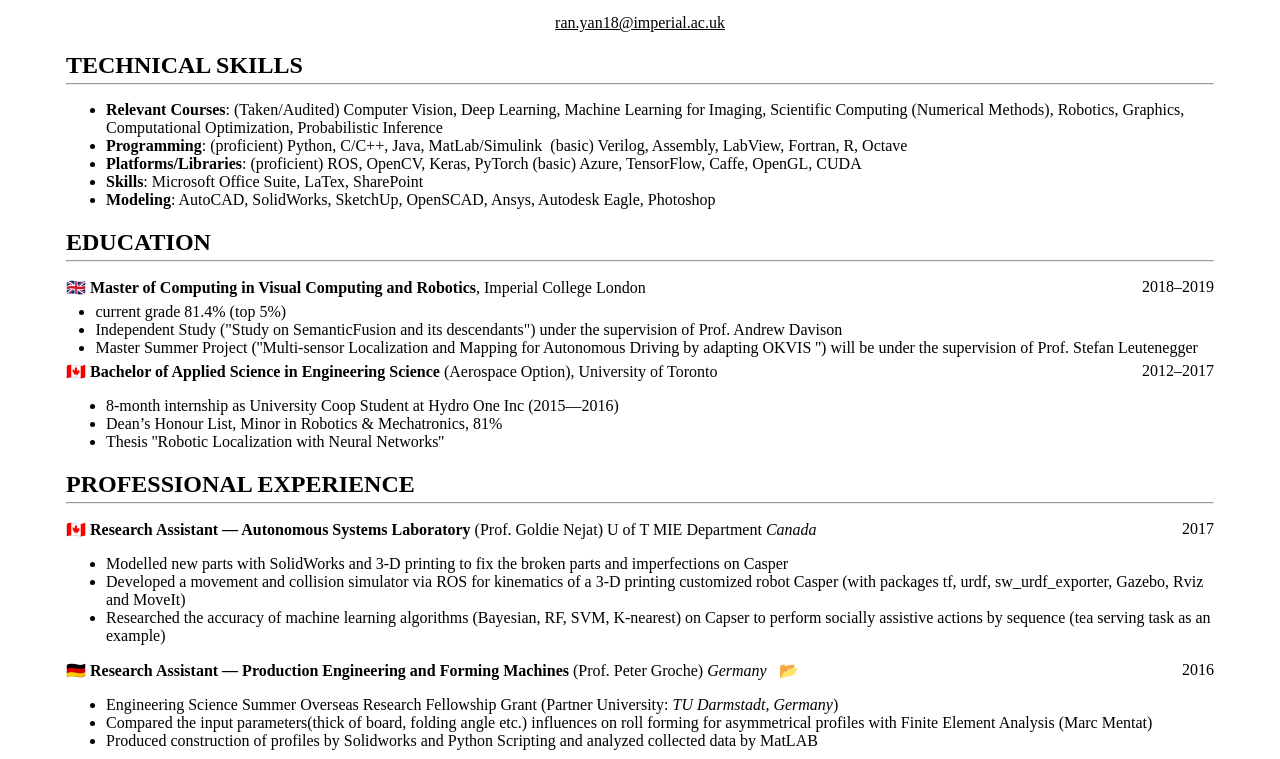
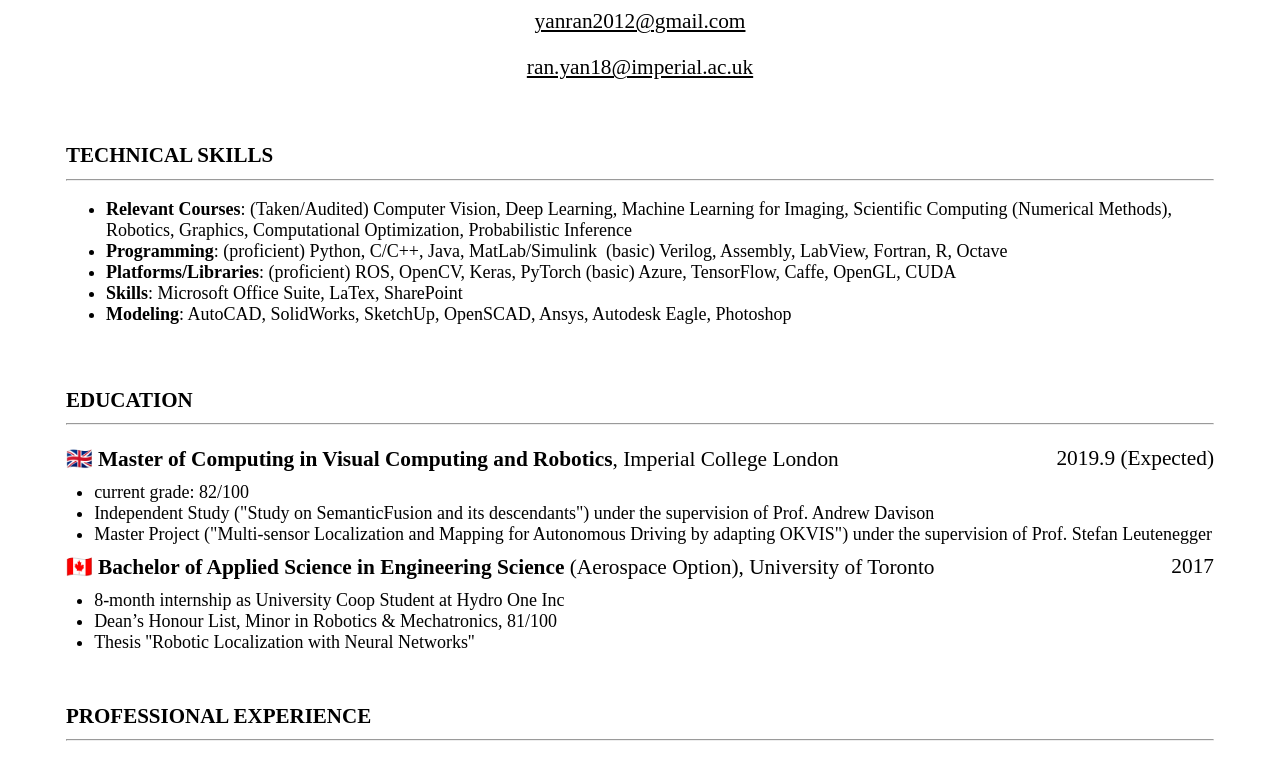
Before and after one commit to bitterengsci/bitterengsci.github.io, a plain HTML site: page index.html in a window 1280 px wide. Shown: the part 111-870 px from the top of the page. Drawn offline with Linux system fonts and the light colour scheme.

Commit message:
almost done

```diff
--- a/index.html
+++ b/index.html
@@ -31,6 +31,8 @@
         <h1 style="text-align: center;"><strong>RAN (Carrie) YAN</strong></h1>
         <p style="text-align: center;"><span style="color: #000000;"><a style="color: #000000; text-decoration: underline;" href="mailto:yanran2012@gmail.com">yanran2012@gmail.com</a></span></p>
         <p style="text-align: center;"><span style="color: #000000;"><a style="color: #000000; text-decoration: underline;" href="mailto:ran.yan18@imperial.ac.uk">ran.yan18@imperial.ac.uk</a></span></p>
+
+
         <h2>TECHNICAL SKILLS</h2>
         <hr />
         <ul>
@@ -45,17 +47,17 @@
         <h2>EDUCATION</h2>
         <hr />
         <p style='text-align: left'><strong>🇬🇧 Master of Computing in Visual Computing and Robotics</strong>, Imperial College London
-                <span style="float:right;"> 2018&ndash;2019 </span> </p>
+                <span style="float:right;"> 2019.9 (Expected) </span> </p>
         <ul style="margin:-0.66em">
-        <li>current grade 81.4% (top 5%)</li>
+        <li> current grade: 82/100 </li>
         <li>Independent Study ("Study on SemanticFusion and its descendants") under the supervision of Prof. Andrew Davison</li>
-        <li>Master Summer Project (''Multi-sensor Localization and Mapping for Autonomous Driving by adapting OKVIS '') will be under the supervision of Prof. Stefan Leutenegger</li>
-        </ul style="margin:-0.66em">
+        <li>Master Project ("Multi-sensor Localization and Mapping for Autonomous Driving by adapting OKVIS") under the supervision of Prof. Stefan Leutenegger</li>
+        </ul>
         <p style='text-align: left'><strong>🇨🇦 Bachelor of Applied Science in Engineering Science</strong> (Aerospace Option), University of Toronto
-                <span style="float:right;">2012&ndash;2017</span> </p>
-        <ul>
-        <li>8-month internship as University Coop Student at Hydro One Inc (2015&mdash;2016)</li>
-        <li>Dean&rsquo;s Honour List, Minor in Robotics &amp; Mechatronics, 81%</li>
+                <span style="float:right;">2017</span> </p>
+        <ul style="margin:-0.66em">
+        <li>8-month internship as University Coop Student at Hydro One Inc</li>
+        <li>Dean&rsquo;s Honour List, Minor in Robotics &amp; Mechatronics, 81/100 </li>
         <li>Thesis ''Robotic Localization with Neural Networks''</li>
         </ul>
 
@@ -70,7 +72,7 @@
         <li>Researched the accuracy of machine learning algorithms (Bayesian, RF, SVM, K-nearest) on Capser to perform socially assistive actions by sequence (tea serving task as an example)</li>
         </ul>
 
-        <p><strong>🇩🇪 Research Assistant &mdash; Production Engineering and Forming Machines </strong>(Prof. Peter Groche) <em>Germany</em>    &nbsp;   <a href="Slides/2016Darmstadt.pptx">📂</a>
+        <p><strong>🇩🇪 Research Assistant &mdash; Production Engineering and Forming Machines </strong>(Prof. Peter Groche) <em>Germany</em>    &nbsp;<a href="Slides/2016Darmstadt.pptx">📂</a>
                 <span style="float:right;">2016</span></p>
         <ul style="margin-top:-0.66em, margin-bottom: 0.33em">
         <li>Engineering Science Summer Overseas Research Fellowship Grant (Partner University: <em>TU Darmstadt, Germany</em>)</li>
@@ -78,7 +80,7 @@
         <li>Produced construction of profiles by Solidworks and Python Scripting and analyzed collected data by MatLAB</li>
         </ul>
 
-        <p><strong>🇨🇦 Research Assistant &mdash; Flight Simulation and Control Lab </strong>(Prof Hugh H.T. Liu) UTIAS <em>Canada</em>               &nbsp;     <a href="Slides/2015UTIAS.pdf">📂</a>
+        <p><strong>🇨🇦 Research Assistant &mdash; Flight Simulation and Control Lab </strong>(Prof Hugh H.T. Liu) UTIAS <em>Canada</em>               &nbsp;<a href="Slides/2015UTIAS.pdf">📂</a>
                 <span style="float:right;"> 2015 </span></p>
         <ul style="margin-top:-0.66em, margin-bottom: 0.33em">
         <li>Designed and simulated PID controllers for quad-rotors with trial-and-error, Ziegler Nichols and root locus method with Matlab Toolbox and implemented controllers onto a indoor platform and constructed adjustments</li>
@@ -87,13 +89,15 @@
 
         <h2><strong>ENGINEERING DESIGN</strong></h2>
         <hr />
-        <p><strong>🇺🇸 Robots and Cameras for Automated Plant Phenotyping</strong>, Robotics Institute, <em>Carnegie Mellon University, US</em>      &nbsp;   <a href="Slides/2017OurCs.pdf">📂</a>
+
+        <p><strong>🇺🇸 Robots and Cameras for Automated Plant Phenotyping</strong>, Robotics Institute, <em>Carnegie Mellon University, US</em>      &nbsp;<a href="Slides/2017OurCs.pdf">📂</a>
                 <span style="float:right;">2017</span></p>
         <ul style="margin-top:-0.66em, margin-bottom: 0.33em">
         <li>Applied different feature descriptors to count the number of mature grapes in video sequences, using OpenCV</li>
         <li>Added an SVM classifier to filter out false positives, and reported final predictions on the level of mature in each area of the farm</li>
         </ul>
-        <p><strong>🇯🇵 Sumo Robot to Combat with the Enemy</strong>, <em>Tohoku University Engineering Summer Program (TESP), Japan</em>         &nbsp; <a href="Slides/2017TESP.pdf">📂</a>
+
+        <p><strong>🇯🇵 Sumo Robot to Combat with the Enemy</strong>, <em>Tohoku University Engineering Summer Program (TESP), Japan</em>         &nbsp;<a href="Slides/2017TESP.pdf">📂</a>
                 <span style="float:right;">2017</span></p>
         <ul style="margin-top:-0.66em, margin-bottom: 0.33em">
         <li>Nominated by Prof. Timothy D Barfoot</li>
@@ -102,6 +106,7 @@
 
         <h2><strong>EXTRACURRICULAR ACTIVITIES</strong></h2>
         <hr />
+
         <p><strong>Volunteer Experience:</strong>
         <ul style="margin-top:-0.66em, margin-bottom: 0.33em">
         <li>City of Toronto Nuit Blanche (Year 2017)
@@ -126,23 +131,29 @@
         <hr />
         <p>Reference upon request.</p>
         <p>&nbsp;</p>
+
         <p>Prof. Andrew Davison (independent study supervisor, Master)</p>
             <p style="padding-left: 30px;">Professor of Robot Vision at Imperial College London</p>
             <p style="padding-left: 30px;">Director of the Dyson Robotics Laboratory</p>
-        <p style="padding-left: 30px;"><a href="mailto:ajd@doc.ic.ac.uk">ajd@doc.ic.ac.uk</a><span class="Apple-converted-space">&nbsp;</span></p>
+            <p style="padding-left: 30px;"><a href="mailto:ajd@doc.ic.ac.uk">ajd@doc.ic.ac.uk</a></p>
         <p>&nbsp;</p>
+
         <p>Prof. Peter Groche (summer overseas research supervisor, Bachelor)</p>
             <p style="padding-left: 30px;">Professor of Institute for Production Engineering and Forming Machines, Technische Universit&auml;t Darmstadt</p>
             <p style="padding-left: 30px;"><a href="mailto:groche@ptu.tu-darmstadt.de">groche@ptu.tu-darmstadt.de</a></p>
         <p>&nbsp;</p>
+
         <p>Prof. G.M.T. D'Eleuterio (thesis supervisor, Bachelor)</p>
             <p style="padding-left: 30px;">Professor of Space Robotics Lab, UTIAS (University of Toronto Institute for Aerospace Studies)</p>
             <p style="padding-left: 30px;">gabriele.deleuterio@<a href="http://utoronto.ca">utoronto.ca</a></p>
         <p>&nbsp;</p>
+
         <p>Prof. Hugh HT Liu (summer research supervisor, Bachelor)</p>
             <p style="padding-left: 30px;">Professor of Flight Systems and Control Lab, UTIAS (University of Toronto Institute for Aerospace Studies)</p>
             <p style="padding-left: 30px;">Director of the Centre for Aerial Robotics Research and Education (CARRE)</p>
             <p style="padding-left: 30px;"><a href="mailto:liu@utias.utoronto.ca">liu@utias.utoronto.ca</a></p>
+        <p>&nbsp;</p>
+
 
         <h3><strong>COURSE TAKEN/AUDITED</strong></h3>
         <hr />
--- a/style.css
+++ b/style.css
@@ -45,12 +45,14 @@ body
 	margin-bottom:33px;
 	margin-left:66px;
 	margin-right:66px;
+  font-size: 18pt;
 
 }
 
 p  {
-  	font-family: "Times New Roman", Times, serif;
+  font-family: "Times New Roman", Times, serif;
 	/*font-size: 18pt;*/
+  font-size: 16pt;
 	letter-spacing: 0px;
 	word-spacing: 0px;
 	color: #000000;
@@ -62,13 +64,22 @@ p  {
   	/*font-size: 160%;*/
 }
 
+h2{
+  margin-top: 3em;
+  font-size: 21px;
+}
+
 hr {
   color: black;
   display: block;
-  margin-top: -1em;
+  margin-top: -0.3em;
   margin-bottom: 0.5em;
   margin-left: auto;
   margin-right: auto;
   border-style: inset;
   border-width: 1px;
 }
+
+ul{
+  font-size: 18px;
+}
```
Also changed, not shown: 2 other files. Lines whose indentation alone changed are shown as unchanged.
